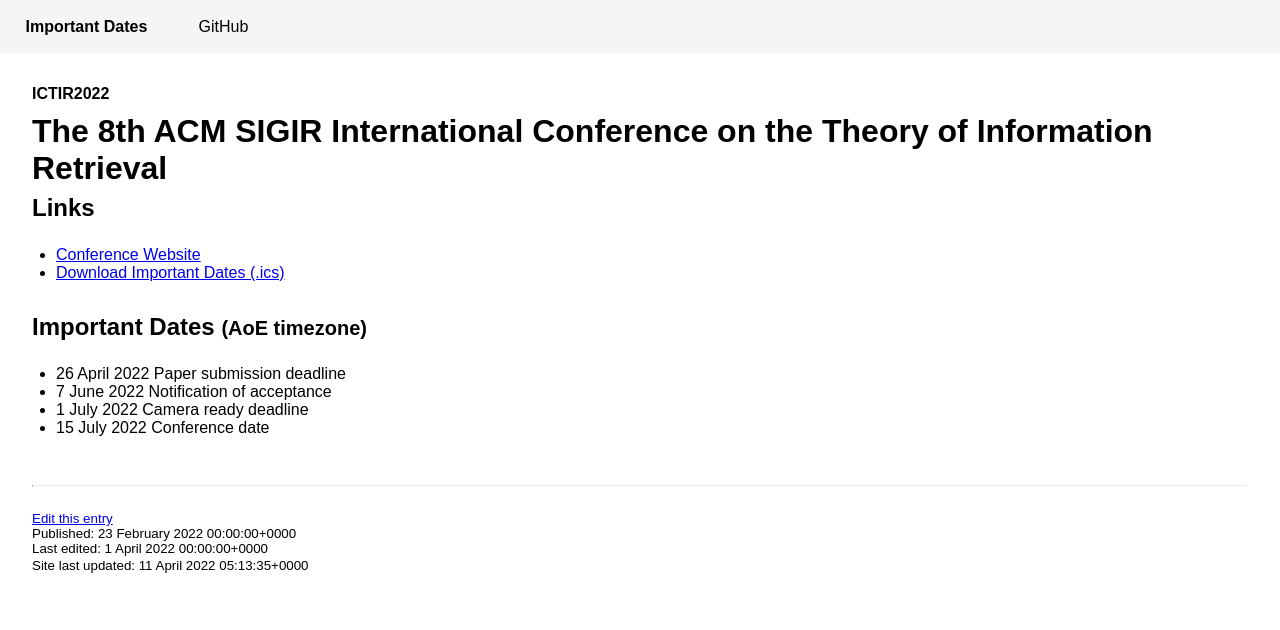
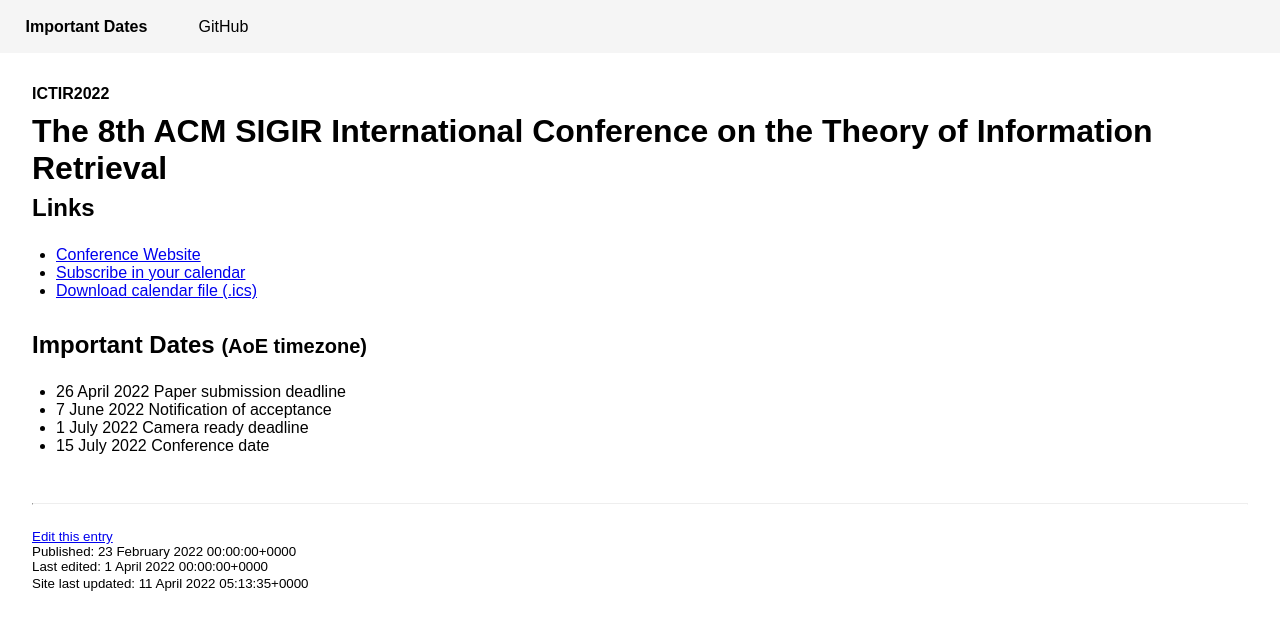
Before and after one commit to importantdates/importantdates.net, a Jekyll site: the page built from _conferences/ICTIR2022.md, in a window 1280 px wide. Shown: the top 630 px of the page. Built offline with Jekyll 4.4.1, drawn with Linux system fonts in a browser that asks for light colours.

Commit message:
Add ability to subscribe to dates using `webcal` protocol.  - Also change some wordings.

```diff
--- a/_config.yml
+++ b/_config.yml
@@ -53,6 +53,7 @@ feed:
     conferences:
       categories:
         - information-retrieval
+        - natural-language-processing
 
 sass:
   style: compressed
--- a/_layouts/conference.html
+++ b/_layouts/conference.html
@@ -6,7 +6,8 @@ layout: default
 <h2>Links</h2>
 <ul>
     <li><a href="{{page.website}}">Conference Website</a></li>
-    <li><a href="/ical/{{page.slug}}.ics">Download Important Dates (.ics)</a></li>
+    <li><a href="webcal://{{site.url | remove: 'http://' | remove: 'https://' }}/ical/{{page.slug}}.ics">Subscribe in your calendar</a></li>
+    <li><a href="/ical/{{page.slug}}.ics">Download calendar file (.ics)</a></li>
 </ul>
 <h2>Important Dates <small>({{page.timezone}} timezone)</small></h2>
 <ul>
```
